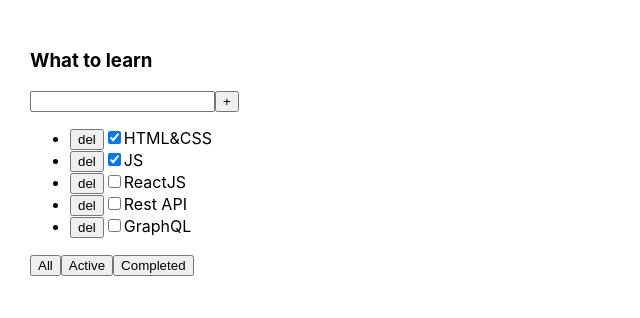
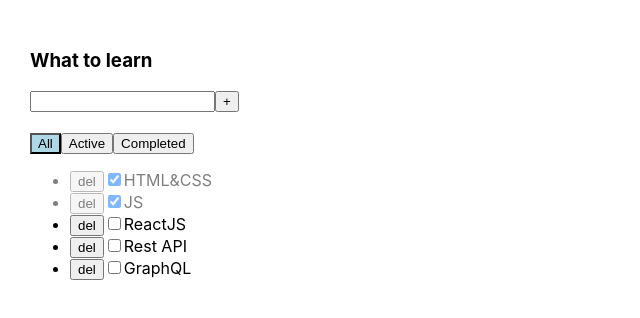
Before and after one commit to Odinokun/todo-with-dimych, a React (Create React App) app: page / in a window 1280 px wide. Shown: the top 318 px of the page, without its empty margins (0-640 px from the left). Built offline with nearby package versions, Linux system fonts and the light colour scheme.

Commit message:
feat: lesson#4 completed

```diff
--- a/src/App.css
+++ b/src/App.css
@@ -6,3 +6,19 @@
 .App > div {
   margin-right: 50px;
 }
+
+.error {
+  border-color: tomato;
+}
+
+.error-message {
+  color: tomato;
+}
+
+.active-filter {
+  background-color: lightblue;
+}
+
+.is-done {
+  opacity: 0.5;
+}
--- a/src/App.tsx
+++ b/src/App.tsx
@@ -41,6 +41,10 @@ function App() {
     setTasks([newTask, ...tasks]);
   };
 
+  function changeStatus(taskId: string, isDone: boolean) {
+    setTasks(tasks.map(t => (t.id === taskId ? { ...t, isDone } : t)));
+  }
+
   return (
     <div className='App'>
       <Todolist
@@ -49,6 +53,8 @@ function App() {
         removeTask={removeTask}
         changeFilter={changeFilter}
         addTask={addTask}
+        changeTaskStatus={changeStatus}
+        filter={filter}
       />
     </div>
   );
--- a/src/components/Todolist.tsx
+++ b/src/components/Todolist.tsx
@@ -7,16 +7,20 @@ type TodolistPropsType = {
   removeTask: (id: string) => void;
   changeFilter: (value: FilterValuesType) => void;
   addTask: (title: string) => void;
+  changeTaskStatus: (taskId: string, isDone: boolean) => void;
+  filter: FilterValuesType;
 };
 
 export const Todolist = (props: TodolistPropsType) => {
   const [newTaskTitle, setNewTaskTitle] = useState<string>('');
+  const [error, setError] = useState<string | null>(null);
 
   const onChangeHandler = (e: ChangeEvent<HTMLInputElement>) => {
     setNewTaskTitle(e.currentTarget.value);
   };
 
   const onKeyPressHandler = (e: KeyboardEvent<HTMLInputElement>) => {
+    setError(null);
     if (e.key === 'Enter') {
       addTask();
     }
@@ -26,6 +30,8 @@ export const Todolist = (props: TodolistPropsType) => {
     if (newTaskTitle.trim() !== '') {
       props.addTask(newTaskTitle.trim());
       setNewTaskTitle('');
+    } else {
+      setError('Title is required');
     }
   };
 
@@ -41,28 +47,56 @@ export const Todolist = (props: TodolistPropsType) => {
           value={newTaskTitle}
           onChange={onChangeHandler}
           onKeyDown={onKeyPressHandler}
+          className={error ? 'error' : ''}
         />
         <button onClick={addTask}>+</button>
+        {error && <div className='error-message'>{error}</div>}
+      </div>
+
+      <br />
+
+      <div>
+        <button
+          className={props.filter === 'all' ? 'active-filter' : ''}
+          onClick={onAllClickHandler}
+        >
+          All
+        </button>
+        <button
+          className={props.filter === 'active' ? 'active-filter' : ''}
+          onClick={onActiveClickHandler}
+        >
+          Active
+        </button>
+        <button
+          className={props.filter === 'completed' ? 'active-filter' : ''}
+          onClick={onCompletedClickHandler}
+        >
+          Completed
+        </button>
       </div>
 
       <ul>
         {props.tasks.map(t => {
           const onRemoveHandler = () => props.removeTask(t.id);
+
+          const onChangeHandler = (e: ChangeEvent<HTMLInputElement>) => {
+            props.changeTaskStatus(t.id, e.currentTarget.checked);
+          };
+
           return (
-            <li key={t.id}>
+            <li key={t.id} className={t.isDone ? 'is-done' : ''}>
               <button onClick={onRemoveHandler}>del</button>
-              <input type='checkbox' checked={t.isDone} />
+              <input
+                type='checkbox'
+                checked={t.isDone}
+                onChange={onChangeHandler}
+              />
               <span>{t.title}</span>
             </li>
           );
         })}
       </ul>
-
-      <div>
-        <button onClick={onAllClickHandler}>All</button>
-        <button onClick={onActiveClickHandler}>Active</button>
-        <button onClick={onCompletedClickHandler}>Completed</button>
-      </div>
     </div>
   );
 };
```
